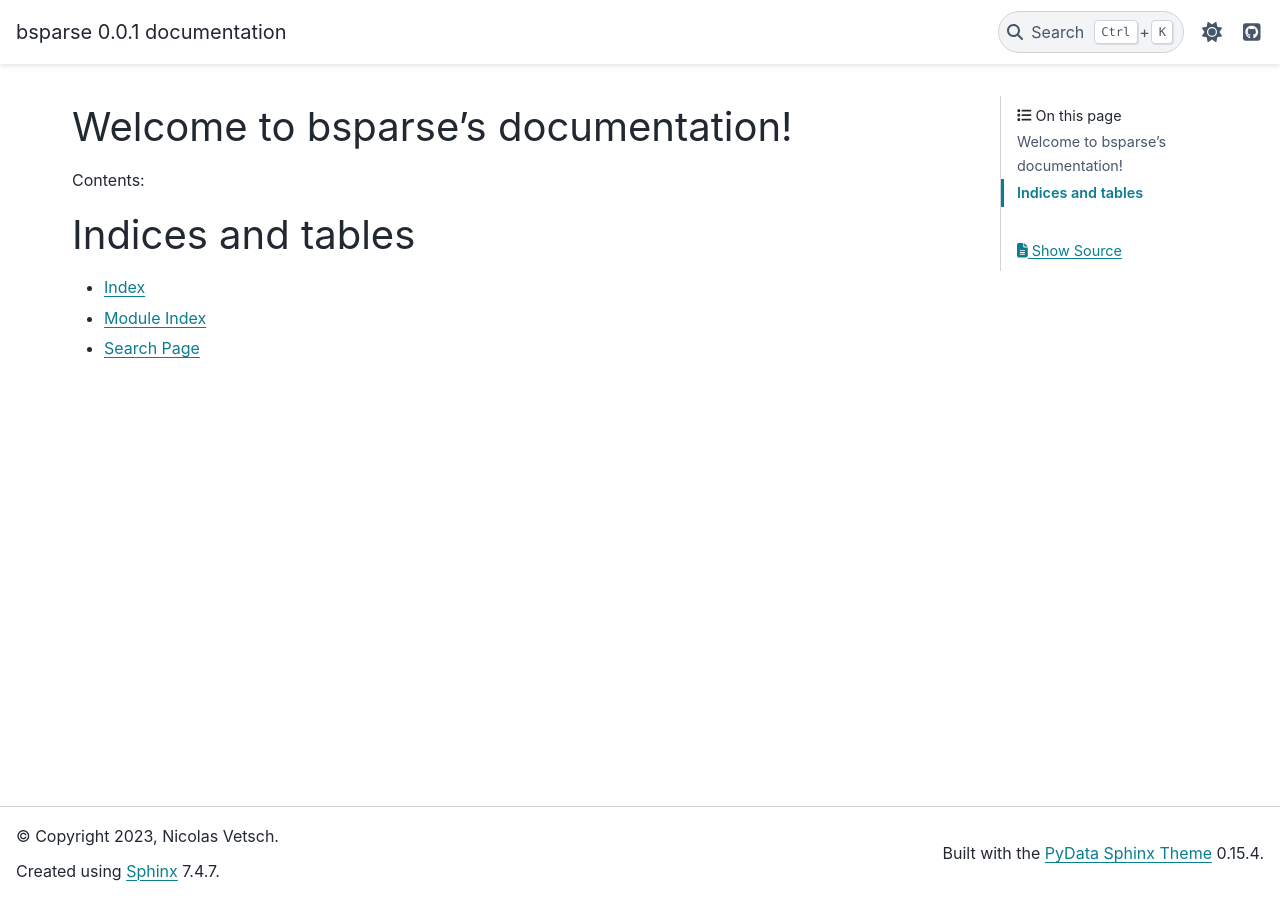
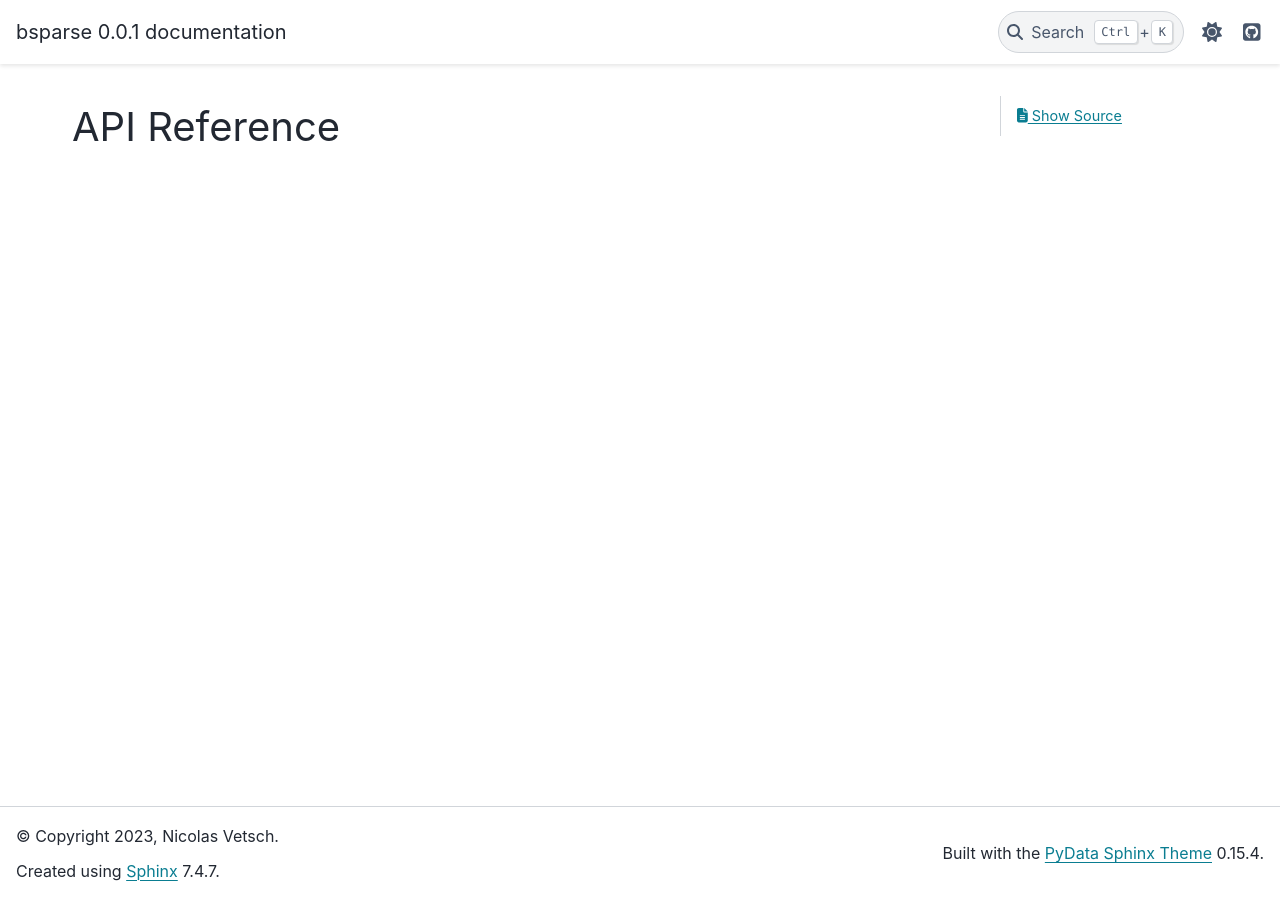
Before and after one commit to vetschn/bsparse, a Sphinx documentation site: the page built from doc/source/index.rst, in a window 1280 px wide. Built offline with Sphinx 7.4.7 and the PyData theme 0.15.4, drawn with Linux system fonts in a browser that asks for light colours.

Commit message:
Configure templates for sphinx

```diff
--- /dev/null
+++ b/doc/source/_templates/attribute.rst
@@ -0,0 +1,13 @@
+:orphan:
+
+{{ fullname | escape | underline}}
+
+.. currentmodule:: {{ module }}
+
+attribute
+
+.. auto{{ objtype }}:: {{ fullname | replace("bsparse.", "bsparse::") }}
+
+{# In the fullname (e.g. `bsparse.methodname`), the module name
+is ambiguous. Using a `::` separator (e.g. `bsparse::methodname`)
+specifies `bsparse` as the module name. #}
--- /dev/null
+++ b/doc/source/_templates/base.rst
@@ -0,0 +1,17 @@
+{% if objtype == 'property' %}
+:orphan:
+{% endif %}
+
+{{ fullname | escape | underline}}
+
+.. currentmodule:: {{ module }}
+
+{% if objtype == 'property' %}
+property
+{% endif %}
+
+.. auto{{ objtype }}:: {{ fullname | replace("bsparse.", "bsparse::") }}
+
+{# In the fullname (e.g. `bsparse.methodname`), the module name
+is ambiguous. Using a `::` separator (e.g. `bsparse::methodname`)
+specifies `bsparse` as the module name. #}
--- /dev/null
+++ b/doc/source/_templates/class.rst
@@ -0,0 +1,27 @@
+{% extends "!autosummary/class.rst" %}
+
+{% block methods %}
+{% if methods %}
+   .. HACK -- the point here is that we don't want this to appear in the output, but the autosummary should still generate the pages.
+      .. autosummary::
+         :toctree:
+      {% for item in all_methods %}
+         {%- if not item.startswith('_') or item in ['__call__'] %}
+         {{ name }}.{{ item }}
+         {%- endif -%}
+      {%- endfor %}
+{% endif %}
+{% endblock %}
+
+{% block attributes %}
+{% if attributes %}
+   .. HACK -- the point here is that we don't want this to appear in the output, but the autosummary should still generate the pages.
+      .. autosummary::
+         :toctree:
+      {% for item in all_attributes %}
+         {%- if not item.startswith('_') %}
+         {{ name }}.{{ item }}
+         {%- endif -%}
+      {%- endfor %}
+{% endif %}
+{% endblock %}
--- /dev/null
+++ b/doc/source/_templates/member.rst
@@ -0,0 +1,13 @@
+:orphan:
+
+{{ fullname | escape | underline}}
+
+.. currentmodule:: {{ module }}
+
+member
+
+.. auto{{ objtype }}:: {{ fullname | replace("bsparse.", "bsparse::") }}
+
+{# In the fullname (e.g. `bsparse.methodname`), the module name
+is ambiguous. Using a `::` separator (e.g. `bsparse::methodname`)
+specifies `bsparse` as the module name. #}
--- /dev/null
+++ b/doc/source/_templates/method.rst
@@ -0,0 +1,11 @@
+:orphan:
+
+{{ fullname | escape | underline}}
+
+.. currentmodule:: {{ module }}
+
+.. auto{{ objtype }}:: {{ fullname | replace("bsparse.", "bsparse::") }}
+
+{# In the fullname (e.g. `bsparse.methodname`), the module name
+is ambiguous. Using a `::` separator (e.g. `bsparse::methodname`)
+specifies `bsparse` as the module name. #}
--- /dev/null
+++ b/doc/source/_templates/minimal_module.rst
@@ -0,0 +1,6 @@
+{{ fullname | escape | underline}}
+
+.. automodule:: {{ fullname }}
+
+   {% block docstring %}
+   {% endblock %}
--- /dev/null
+++ b/doc/source/_templates/module.rst
@@ -0,0 +1,40 @@
+{% extends "!autosummary/module.rst" %}
+
+{# This file is almost the same as the default, but adds :toctree: to the autosummary directives.
+   The original can be found at `sphinx/ext/autosummary/templates/autosummary/module.rst`. #}
+
+{% block attributes %}
+{% if attributes %}
+   .. rubric:: Module Attributes
+
+   .. autosummary::
+      :toctree:
+   {% for item in attributes %}
+      {{ item }}
+   {%- endfor %}
+{% endif %}
+{% endblock %}
+
+{% block functions %}
+{% if functions %}
+   .. rubric:: Functions
+
+   .. autosummary::
+      :toctree:
+   {% for item in functions %}
+      {{ item }}
+   {%- endfor %}
+{% endif %}
+{% endblock %}
+
+{% block classes %}
+{% if classes %}
+   .. rubric:: Classes
+
+   .. autosummary::
+      :toctree:
+   {% for item in classes %}
+      {{ item }}
+   {%- endfor %}
+{% endif %}
+{% endblock %}
--- a/doc/source/index.rst
+++ b/doc/source/index.rst
@@ -1,21 +1,9 @@
-.. bsparse documentation master file, created by
-   sphinx-quickstart on Tue Sep 19 17:45:13 2023.
-   You can adapt this file completely to your liking, but it should at least
-   contain the root `toctree` directive.
+.. module:: bsparse
 
-Welcome to bsparse's documentation!
-===================================
+.. _api_reference:
 
-Contents:
+API Reference
+=============
 
 .. toctree::
-   :maxdepth: 2
-
-
-
-Indices and tables
-==================
-
-* :ref:`genindex`
-* :ref:`modindex`
-* :ref:`search`
+    :maxdepth: 2
```
